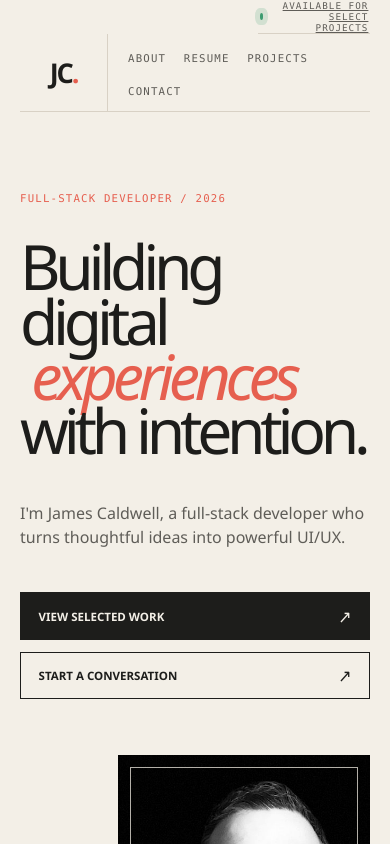
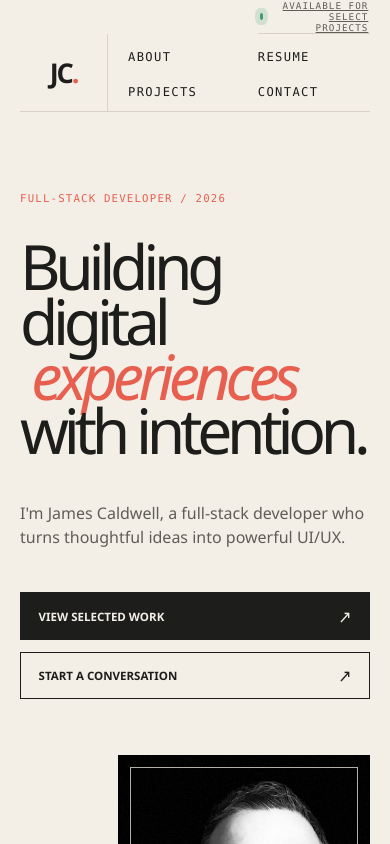
Before and after one commit to jamescaldwell-dev/PersonalSite, a React (Vite) app in the folder react-ts/: page / in a window 390 px wide. Shown: the top 844 px of the page. Built offline with nearby package versions, Linux system fonts and the light colour scheme.

Commit message:
fix: update site navigation styles for improved visibility and layout

```diff
--- a/react-ts/src/App.css
+++ b/react-ts/src/App.css
@@ -4,7 +4,7 @@
 .brand-mark span { color: var(--coral); }
 .site-nav, .hero-actions { display: flex; gap: clamp(1rem, 2.7vw, 2.75rem); list-style: none; margin: 0; padding: 0; }
 .site-nav a, .availability, .home-footer, .eyebrow, .portrait-label, .resume-link { font-family: var(--mono); font-size: 0.67rem; letter-spacing: 0.11em; text-transform: uppercase; }
-.site-nav a { color: var(--muted); text-decoration: none; transition: color 180ms ease; }
+.site-nav a { color: var(--ink); text-decoration: none; transition: color 180ms ease; }
 .site-nav a.is-active { color: var(--ink); position: relative; }
 .site-nav a.is-active::after { background: var(--coral); bottom: -0.55rem; content: ''; height: 2px; left: 0; position: absolute; right: 0; }
 .site-nav a:hover, .site-nav a:focus-visible { color: var(--ink); }
@@ -223,7 +223,8 @@ h1 span { color: var(--coral); display: block; font-style: italic; padding-left:
   .site-header { grid-template-columns: 5.5rem minmax(0, 1fr); min-height: 112px; padding-top: 2.1rem; position: relative; }
   .brand-mark { align-items: center; border-right: 1px solid var(--line); display: flex; grid-column: 1; grid-row: 1; height: 100%; justify-content: center; padding-right: 0; }
   .site-header nav { align-self: center; grid-column: 2; grid-row: 1; min-width: 0; overflow: visible; padding: 0 0 0 1.25rem; }
-  .site-nav { flex-wrap: wrap; gap: 0.7rem 1.1rem; white-space: normal; }
+  .site-nav { display: grid; gap: 0.8rem 1.1rem; grid-template-columns: repeat(2, minmax(0, 1fr)); white-space: normal; }
+  .site-nav a { font-size: 0.76rem; }
   .site-nav a.is-active::after { bottom: -0.35rem; }
   .availability { border-bottom: 1px solid var(--line); font-size: 0.58rem; height: 2.1rem; justify-content: flex-end; left: 0; padding: 0 0.1rem; position: absolute; right: 0; top: 0; }
   .split-hero { gap: 3.5rem; grid-template-columns: 1fr; padding: 5rem 0 4rem; }
```
